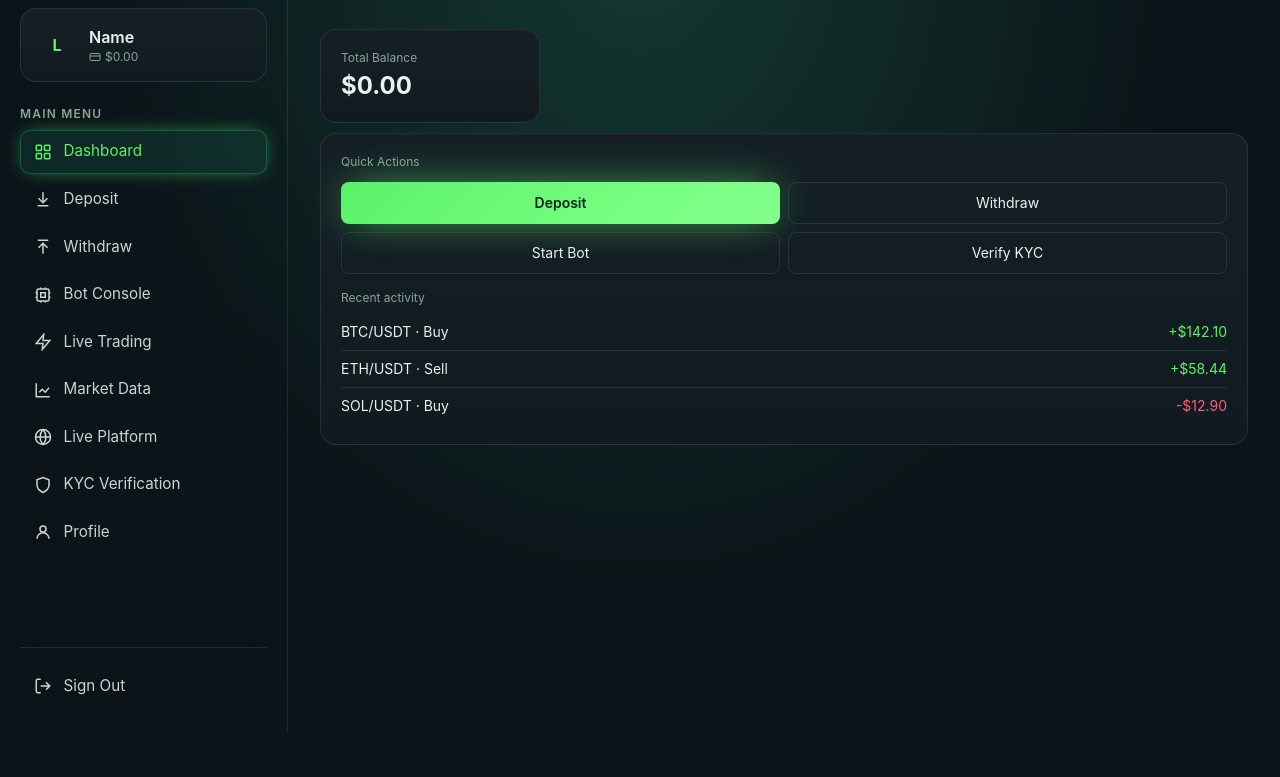
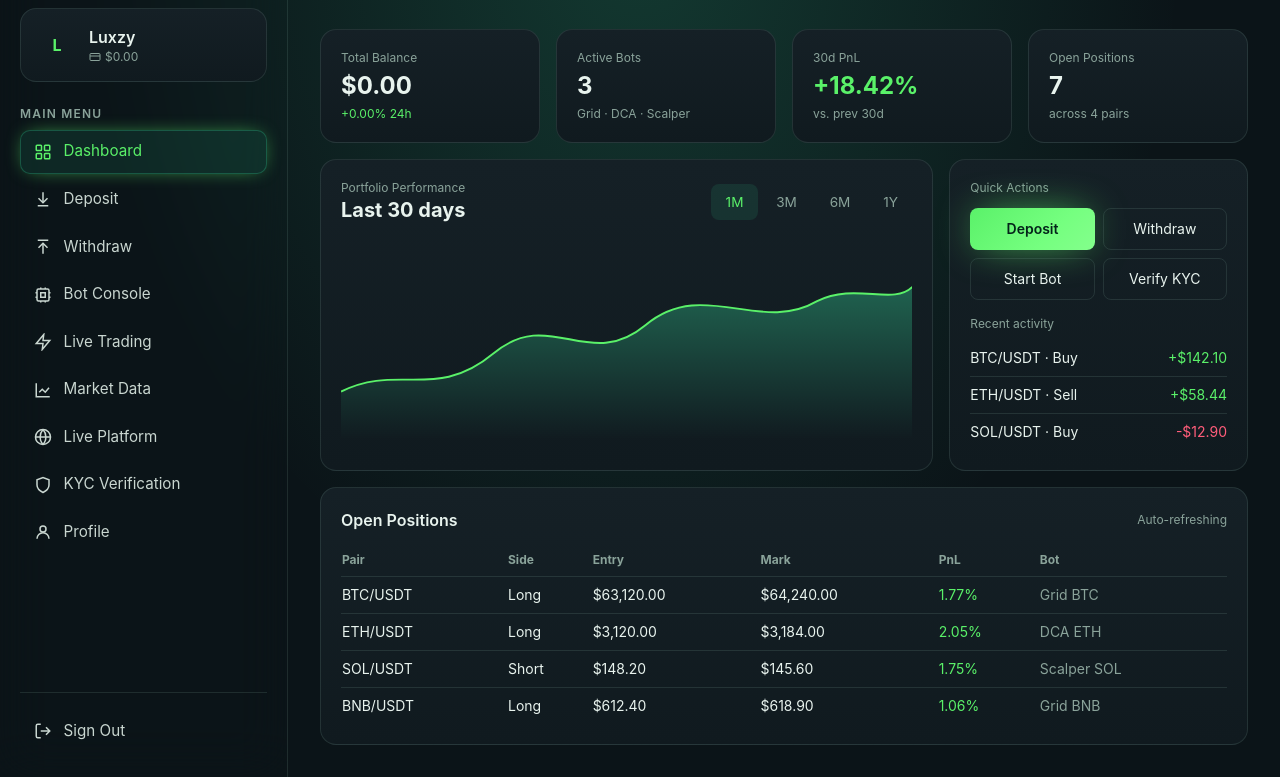
Before and after one commit to millxore/make, a website: page observe.html in a window 1280 px wide. Shown: the part 68-845 px from the top of the page. Before the commit the page ends 800 px from the top, so only its background shows below. Drawn offline with nearby package versions, Linux system fonts and the light colour scheme; a script that the page names is missing.

Commit message:
Update observe.html

```diff
--- a/observe.html
+++ b/observe.html
@@ -50,6 +50,7 @@
 <body class="min-h-screen hero-bg">
 <!-- Backdrop -->
 <div id="backdrop" onclick="toggleSidebar(false)"></div>
+
 <div class="flex min-h-screen">
   <!-- Sidebar -->
   <aside id="sidebar" class="w-72 shrink-0 border-r border-[var(--border)] bg-[var(--surface)]/80 backdrop-blur-xl px-5 py-6 flex flex-col gap-6 overflow-y-auto">
@@ -62,17 +63,19 @@
         <svg width="22" height="22" viewBox="0 0 24 24" fill="none" stroke="currentColor" stroke-width="2"><path d="M18 6 6 18M6 6l12 12"/></svg>
       </button>
     </div>
+
     <!-- Wallet card -->
     <div class="card p-4 flex items-center gap-3">
       <div class="w-10 h-10 rounded-full bg-[var(--primary)]/15 text-[var(--primary)] font-bold grid place-items-center">L</div>
       <div class="flex-1 min-w-0">
-        <div class="font-semibold truncate"><div class="name">Name</div></div>
+        <div class="font-semibold truncate">Luxzy</div>
         <div class="text-xs text-[var(--muted)] flex items-center gap-1">
           <svg width="12" height="12" viewBox="0 0 24 24" fill="none" stroke="currentColor" stroke-width="2"><rect width="20" height="14" x="2" y="5" rx="2"/><path d="M2 10h20"/></svg>
-          <span id="wallet-balance">$<div class="balance">0.00</div></span>
+          <span id="wallet-balance">$0.00</span>
         </div>
       </div>
     </div>
+
     <div>
       <div class="text-xs font-semibold text-[var(--muted)] tracking-widest mb-2">MAIN MENU</div>
       <nav class="flex flex-col gap-1" id="nav">
@@ -87,10 +90,12 @@
         <a class="nav-item" data-view="profile"><svg width="18" height="18" viewBox="0 0 24 24" fill="none" stroke="currentColor" stroke-width="2"><circle cx="12" cy="8" r="4"/><path d="M4 21a8 8 0 0 1 16 0"/></svg>Profile</a>
       </nav>
     </div>
+
     <div class="mt-auto pt-4 border-t border-[var(--border)]">
       <a class="nav-item" onclick="signOut()"><svg width="18" height="18" viewBox="0 0 24 24" fill="none" stroke="currentColor" stroke-width="2"><path d="M9 21H5a2 2 0 0 1-2-2V5a2 2 0 0 1 2-2h4"/><path d="m16 17 5-5-5-5M21 12H9"/></svg>Sign Out</a>
     </div>
   </aside>
+
   <!-- Main -->
   <main class="flex-1 min-w-0">
     <!-- Topbar -->
@@ -107,19 +112,48 @@
           </button>
           <div class="hidden sm:block text-right">
             <div class="text-xs text-[var(--muted)]">Balance</div>
-            <div class="font-bold text-[var(--primary)]" id="topbar-balance">$<div class="balance">0.00</div></div>
+            <div class="font-bold text-[var(--primary)]" id="topbar-balance">$0.00</div>
           </div>
         </div>
       </div>
     </header>
+
     <div class="p-4 lg:p-8 max-w-7xl mx-auto">
+
       <!-- DASHBOARD -->
       <section class="view active" data-view="dashboard">
         <div class="grid gap-4 md:grid-cols-2 lg:grid-cols-4">
-          <div style="margin-bottom: 10px;" class="card p-5"><div class="text-xs text-[var(--muted)]">Total Balance</div><div class="text-2xl font-bold mt-1" id="stat-balance">$<div class="balance">0.00</div></div></div>
+          <div class="card p-5"><div class="text-xs text-[var(--muted)]">Total Balance</div><div class="text-2xl font-bold mt-1" id="stat-balance">$0.00</div><div class="text-xs text-[var(--primary)] mt-1">+0.00% 24h</div></div>
+          <div class="card p-5"><div class="text-xs text-[var(--muted)]">Active Bots</div><div class="text-2xl font-bold mt-1">3</div><div class="text-xs text-[var(--muted)] mt-1">Grid · DCA · Scalper</div></div>
+          <div class="card p-5"><div class="text-xs text-[var(--muted)]">30d PnL</div><div class="text-2xl font-bold text-[var(--primary)] mt-1">+18.42%</div><div class="text-xs text-[var(--muted)] mt-1">vs. prev 30d</div></div>
+          <div class="card p-5"><div class="text-xs text-[var(--muted)]">Open Positions</div><div class="text-2xl font-bold mt-1">7</div><div class="text-xs text-[var(--muted)] mt-1">across 4 pairs</div></div>
         </div>
-        <div style="margin-bottom: 10px;" class="card p-5">
-          <div style="margin-bottom: 10px;" class="text-xs text-[var(--muted)]">Quick Actions</div>
+
+        <div class="grid lg:grid-cols-3 gap-4 mt-4">
+          <div class="card p-5 lg:col-span-2">
+            <div class="flex items-center justify-between mb-4">
+              <div>
+                <div class="text-xs text-[var(--muted)]">Portfolio Performance</div>
+                <div class="text-xl font-bold">Last 30 days</div>
+              </div>
+              <div class="flex gap-1">
+                <span class="tab active">1M</span><span class="tab">3M</span><span class="tab">6M</span><span class="tab">1Y</span>
+              </div>
+            </div>
+            <svg viewBox="0 0 600 200" class="w-full h-52">
+              <defs>
+                <linearGradient id="g1" x1="0" x2="0" y1="0" y2="1">
+                  <stop offset="0%" stop-color="#37e2a1" stop-opacity=".35"/>
+                  <stop offset="100%" stop-color="#37e2a1" stop-opacity="0"/>
+                </linearGradient>
+              </defs>
+              <path d="M0,150 C60,120 100,160 160,110 C220,60 260,130 320,80 C380,30 440,90 500,55 C540,35 580,60 600,40 L600,200 L0,200 Z" fill="url(#g1)"/>
+              <path d="M0,150 C60,120 100,160 160,110 C220,60 260,130 320,80 C380,30 440,90 500,55 C540,35 580,60 600,40" class="sparkline"/>
+            </svg>
+          </div>
+
+          <div class="card p-5">
+            <div class="text-xs text-[var(--muted)]">Quick Actions</div>
             <div class="mt-3 grid grid-cols-2 gap-2">
               <button class="btn-primary rounded-lg py-2.5 text-sm" onclick="setView('deposit')">Deposit</button>
               <button class="rounded-lg py-2.5 text-sm border border-[var(--border)] hover:border-[var(--primary)] hover:text-[var(--primary)] transition" onclick="setView('withdraw')">Withdraw</button>
@@ -133,22 +167,21 @@
               <li class="py-2 flex justify-between text-sm"><span>SOL/USDT · Buy</span><span class="text-[var(--danger)]">-$12.90</span></li>
             </ul>
           </div>
-        <div class="tradingview-widget-container">
-          <script type="text/javascript" src="https://s3.tradingview.com/external-embedding/embed-widget-market-overview.js">
-          {
-          "symbols": [
-            ["XAUUSD","OANDA:XAUUSD|1D"],
-            ["EURUSD","OANDA:EURUSD|1D"],
-            ["BTCUSD","BINANCE:BTCUSDT|1D"]
-          ],
-          "chartOnly": false,
-          "colorTheme": "dark",
-          "width": "100%",
-          "height": "600",
-          "largeChartUrl": "dashboard.html",
-          "locale": "en"
-          }
-          </script>
+        </div>
+
+        <div class="card p-5 mt-4">
+          <div class="flex items-center justify-between mb-3">
+            <div class="font-semibold">Open Positions</div>
+            <span class="text-xs text-[var(--muted)]">Auto-refreshing</span>
+          </div>
+          <div class="overflow-x-auto">
+            <table class="w-full text-sm">
+              <thead class="text-left text-[var(--muted)] text-xs">
+                <tr><th class="py-2">Pair</th><th>Side</th><th>Entry</th><th>Mark</th><th>PnL</th><th>Bot</th></tr>
+              </thead>
+              <tbody id="positions"></tbody>
+            </table>
+          </div>
         </div>
       </section>
 
```
Lines whose indentation alone changed are shown as unchanged.
